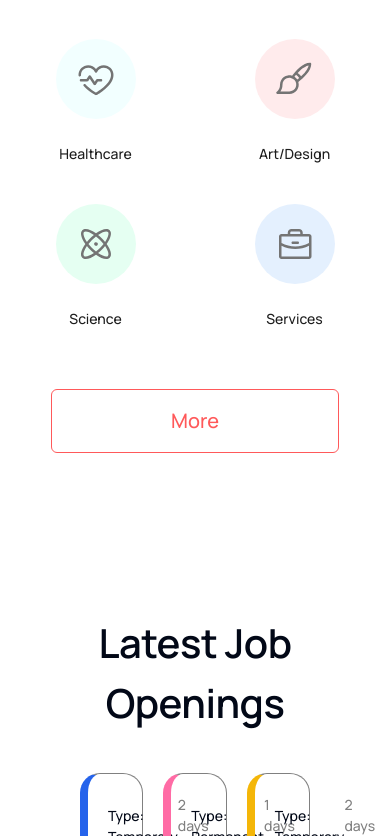
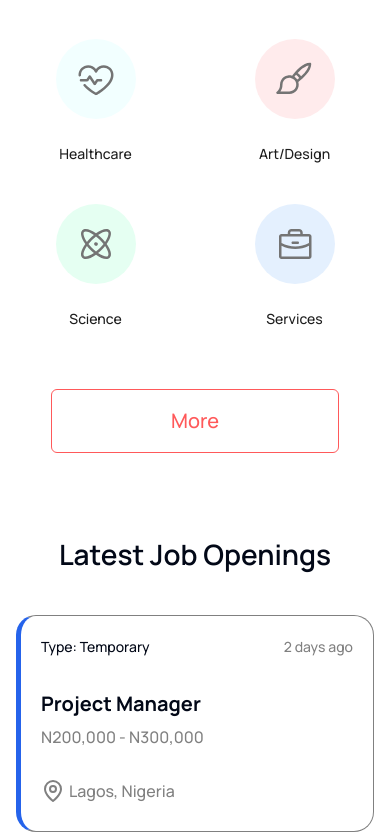
Before and after one commit to Recruitiing-Platform/recruit-radar, a Next.js app: page / in a window 390 px wide. Shown: the part 1164-2000 px from the top of the page. Built offline with nearby package versions, Linux system fonts and the light colour scheme.

Commit message:
feat: :sparkles: add responsiveness for the job component

```diff
--- a/components/HomepageComponents/CategoryComponent.tsx
+++ b/components/HomepageComponents/CategoryComponent.tsx
@@ -10,7 +10,7 @@ type Props = {};
 
 const CategoryComponent = (props: Props) => {
   return (
-    <div className="px-4 lg:px-56 pb-40 text-center">
+    <div className="px-4 lg:px-56 pb-20 lg:pb-40 text-center">
       <h1 className="text-headerThree font-recSemiBold lg:display-two pb-2">Browse Categories</h1>
       <p className="text-[#625B71] dark:text-recLightGrey 3xl:text-headerSix pb-12">
         Most popular categories of portal sorted by popularity
--- a/components/HomepageComponents/JobsComponent.tsx
+++ b/components/HomepageComponents/JobsComponent.tsx
@@ -9,21 +9,21 @@ type Props = {};
 
 const JobsComponent = (props: Props) => {
   return (
-    <div className="px-20">
-      <h1 className="text-center display-two pb-10">Latest Job Openings</h1>
+    <div className="px-4 lg:px-20 3xl:px-60">
+      <h1 className="text-center font-recSemiBold text-headerFour lg:display-two pb-10">Latest Job Openings</h1>
 
       {/* Latest Job Displayed */}
-      <div className='grid grid-cols-3 gap-5 pb-[60px]'>
+      <div className='grid grid-cols-1 md:grid-cols-2 lg:grid-cols-3 3xl:grid-cols-4 gap-5 3xl:gap-10 pb-[60px]'>
         {jobData.map((job: JobDataInterface, index: number) => (
-          <div key={index} className='p-5 rounded-[20px] border border-recSubtle dark:border-[#242424] border-l-[8px] cursor-pointer hover:scale-105 transition transform duration-500' style={{borderLeftColor: job.sideColor}}>
-            <div className='flex items-center justify-between text-textSmall font-recMedium pb-8'>
+          <div key={index} className='p-5 rounded-[20px] border border-recSubtle dark:border-[#242424] border-l-[5px] cursor-pointer hover:scale-105 transition transform duration-500' style={{borderLeftColor: job.sideColor}}>
+            <div className='flex items-center justify-between text-textSmall 3xl:text-headerSix font-recMedium pb-8'>
               <span>Type: {job.type}</span>
               <span className='text-recSubtle'>{job.timePosted}</span>
             </div>
-            <h3 className='font-recBold text-headerSix pb-2 hover:underline'>{job.job}</h3>
-            <p className='btn-text text-recSubtle dark:text-recLightGrey pb-8'>{job.salaryRange}</p>
+            <h3 className='font-recBold text-headerSix 3xl:text-headerFour pb-2 hover:underline'>{job.job}</h3>
+            <p className='btn-text 3xl:text-headerSix text-recSubtle dark:text-recLightGrey pb-8'>{job.salaryRange}</p>
             <div className='flex justify-between items-center'>
-              <div className='btn-text text-recSubtle dark:text-recLightGrey pb-2 flex items-center gap-1'>
+              <div className='btn-text 3xl:text-headerSix text-recSubtle dark:text-recLightGrey pb-2 flex items-center gap-1'>
                 <MapPin className="text-recSubtle dark:text-recLightGrey" />
                 <span>{job.jobLocation}</span>
               </div>
@@ -40,7 +40,7 @@ const JobsComponent = (props: Props) => {
       </div>
 
       {/* Create Button */}
-      <Button className='block mx-auto w-60 h-12 rounded-3xl font-recMedium text-headerSix hover:scale-105 ease-in-out transition transform duration-300' style={{color: "#F0F0F0"}}>Create account</Button>
+      <Button className='block mx-auto w-60 3xl:w-72 h-12 rounded-3xl font-recMedium text-headerSix 3xl:text-headerFive hover:scale-105 ease-in-out transition transform duration-300' style={{color: "#F0F0F0"}}>Create account</Button>
     </div>
   );
 };
```
